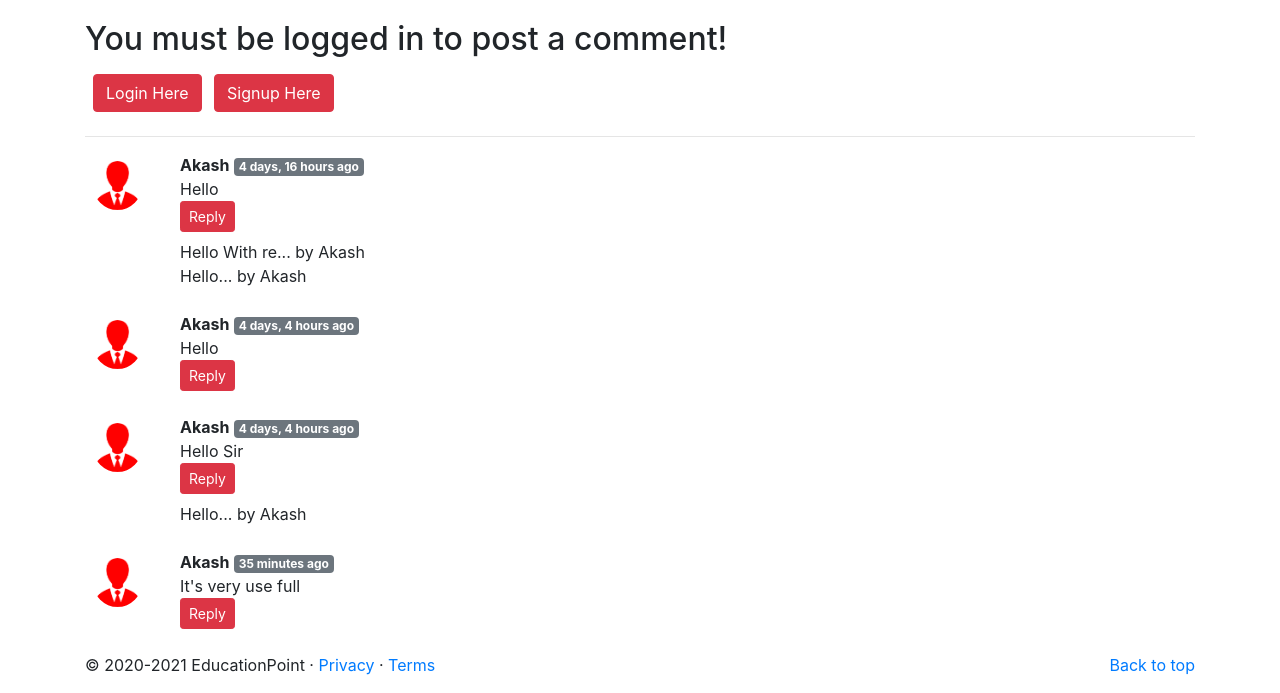
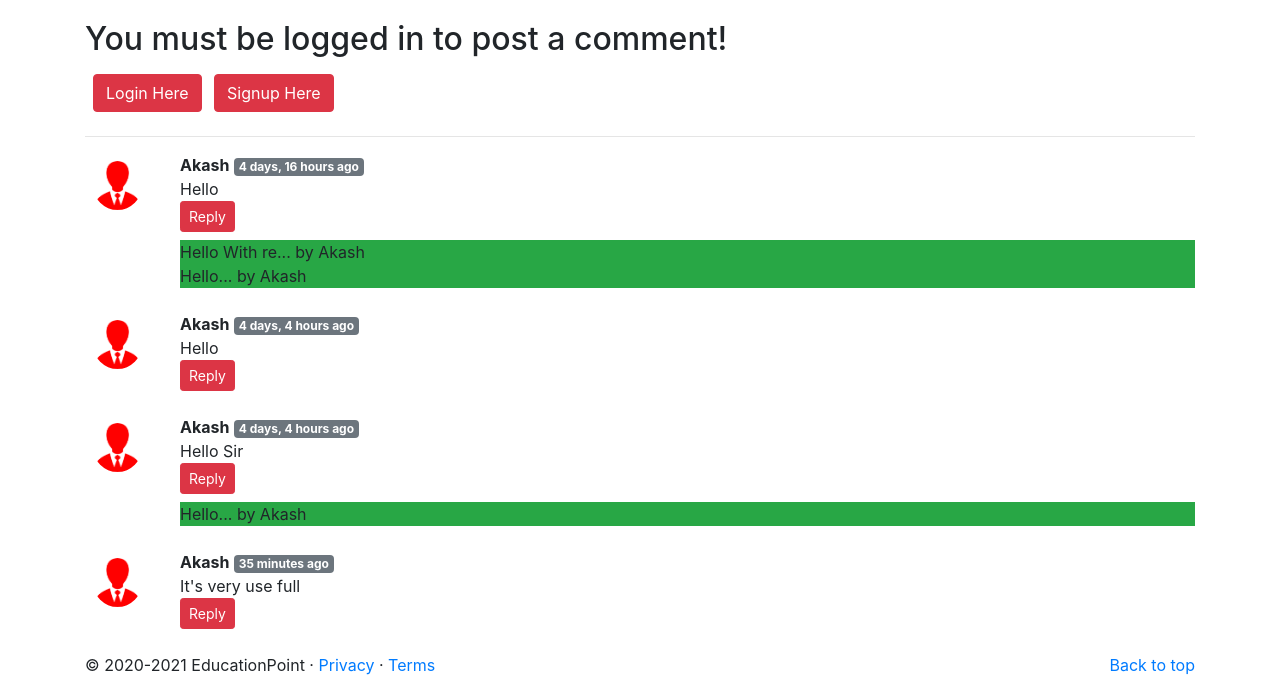
Before and after one commit to AkashSingh3031/EducationPoint, a Django app: a page that uses templates/blog/blogPost.html in a window 1280 px wide. Shown: the part 703-1396 px from the top of the page. Run offline with Django 3.2, Linux system fonts and the light colour scheme; data comes from the database, SQL or seed files in the repository; some libraries are stand-ins or nearby versions.

Commit message:
Added EducationPoint File

```diff
--- a/blog/views.py
+++ b/blog/views.py
@@ -1,7 +1,7 @@
 from django.shortcuts import render, redirect
 from .models import Post, BlogComment
 from django.contrib import messages
-# from django.templatetags import extras
+from django.templatetags import *
 
 # Create your views here.
 def blogHome(request):
--- a/templates/blog/blogPost.html
+++ b/templates/blog/blogPost.html
@@ -77,7 +77,7 @@
                                                 </form>
                                         </div>
                                 </div>
-                                <div class="replies my-2">
+                                <div class="replies bg-success my-2">
                                         {% for reply in replyDict|get_val:comment.sno %}
                                                 {{reply}}
                                                 <br>
```
